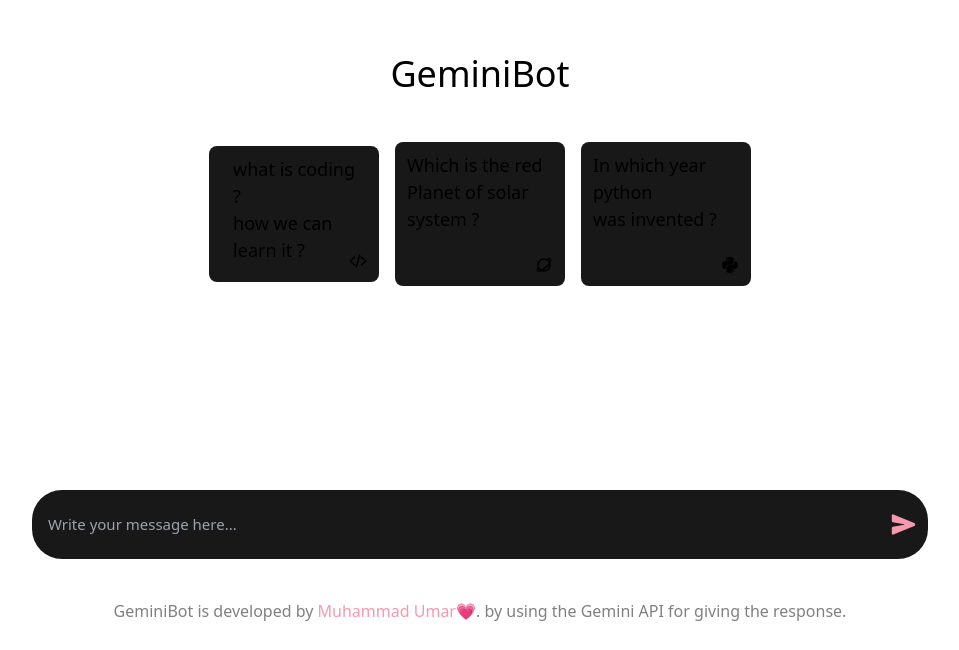
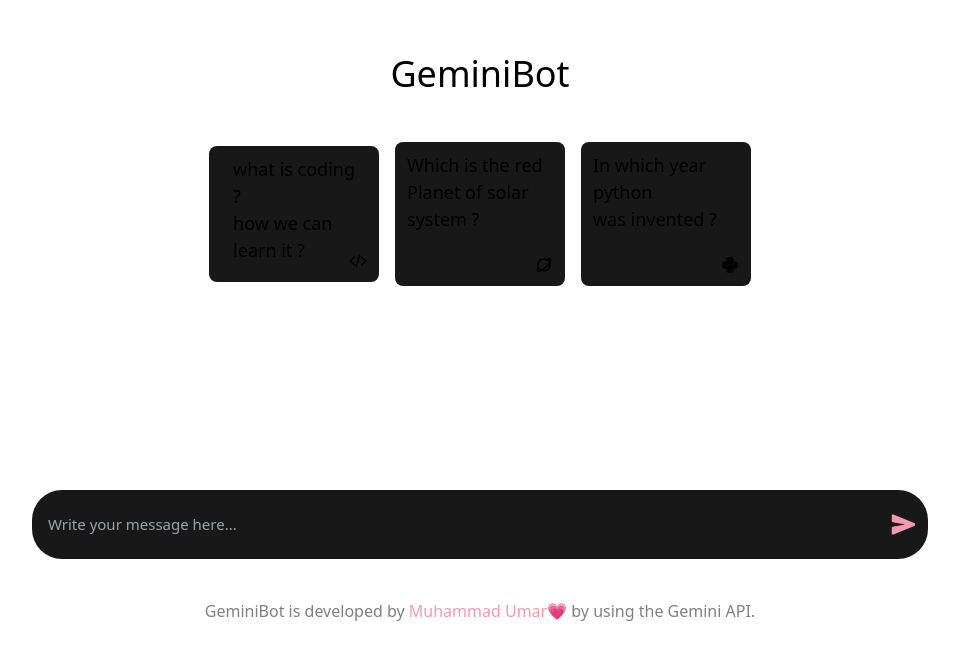
Before and after one commit to Umar-Raza/GeminiBot, a React (Vite) app: page / in a window 1280 px wide. Shown: the part 150-800 px from the top of the page, without its empty margins (160-1119 px from the left). Built offline with nearby package versions, Linux system fonts and the light colour scheme.

Commit message:
Change footer caption

```diff
--- a/src/pages/Home.jsx
+++ b/src/pages/Home.jsx
@@ -117,7 +117,7 @@
                             }
                         </button>
                     </div>
-                    <p className='mt-10 text-center text-[gray] text-sm sm:text-base'>GeminiBot is developed by <span className=' text-[#F698AE] hover:text-[#f58ca4]' loading="lazy"> <a target='_blank' href="https://mu-portfolio.web.app/">Muhammad Umar</a></span>&#128151;. by using the Gemini API for giving the response.</p>
+                    <p className='mt-10 text-center text-[gray] text-sm sm:text-base'>GeminiBot is developed by <span className=' text-[#F698AE] hover:text-[#f58ca4]' loading="lazy"> <a target='_blank' href="https://mu-portfolio.web.app/">Muhammad Umar</a></span>&#128151; by using the Gemini API.</p>
                 </div >
             </div>
         </>
```
